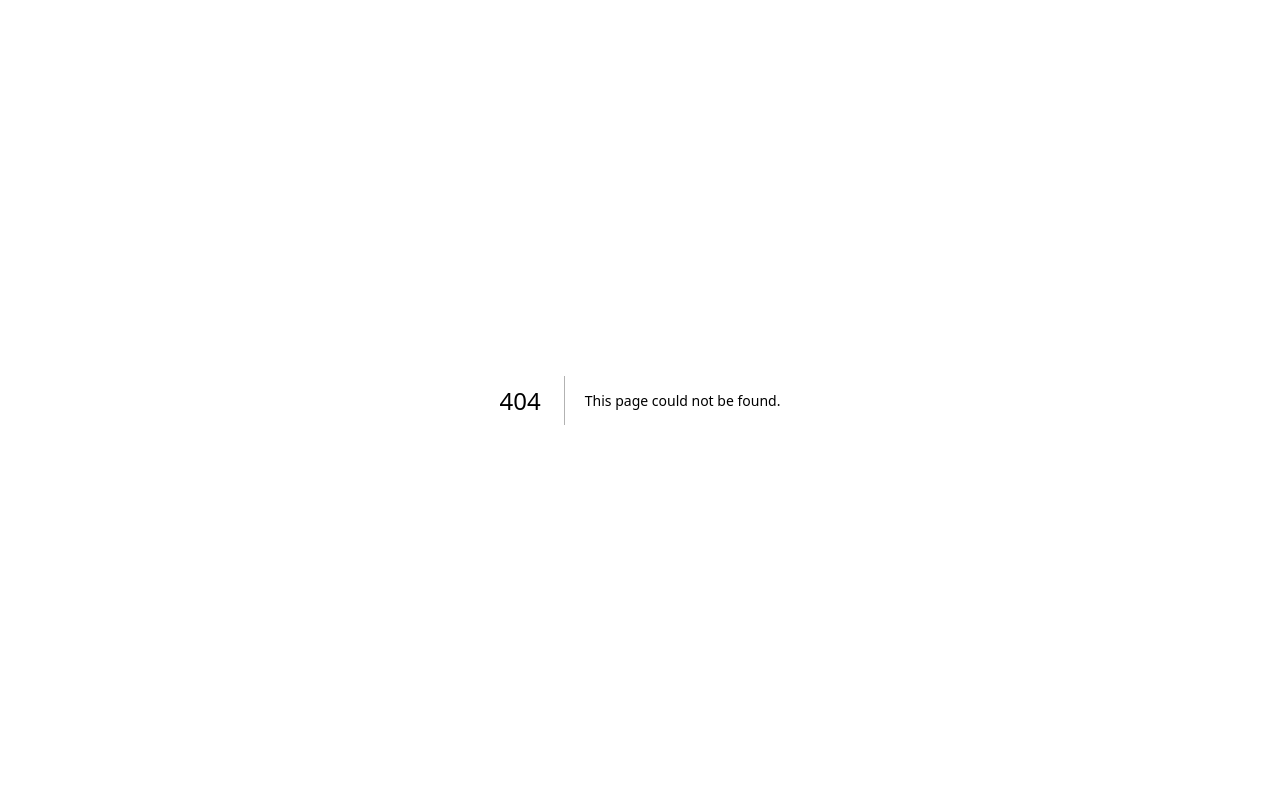
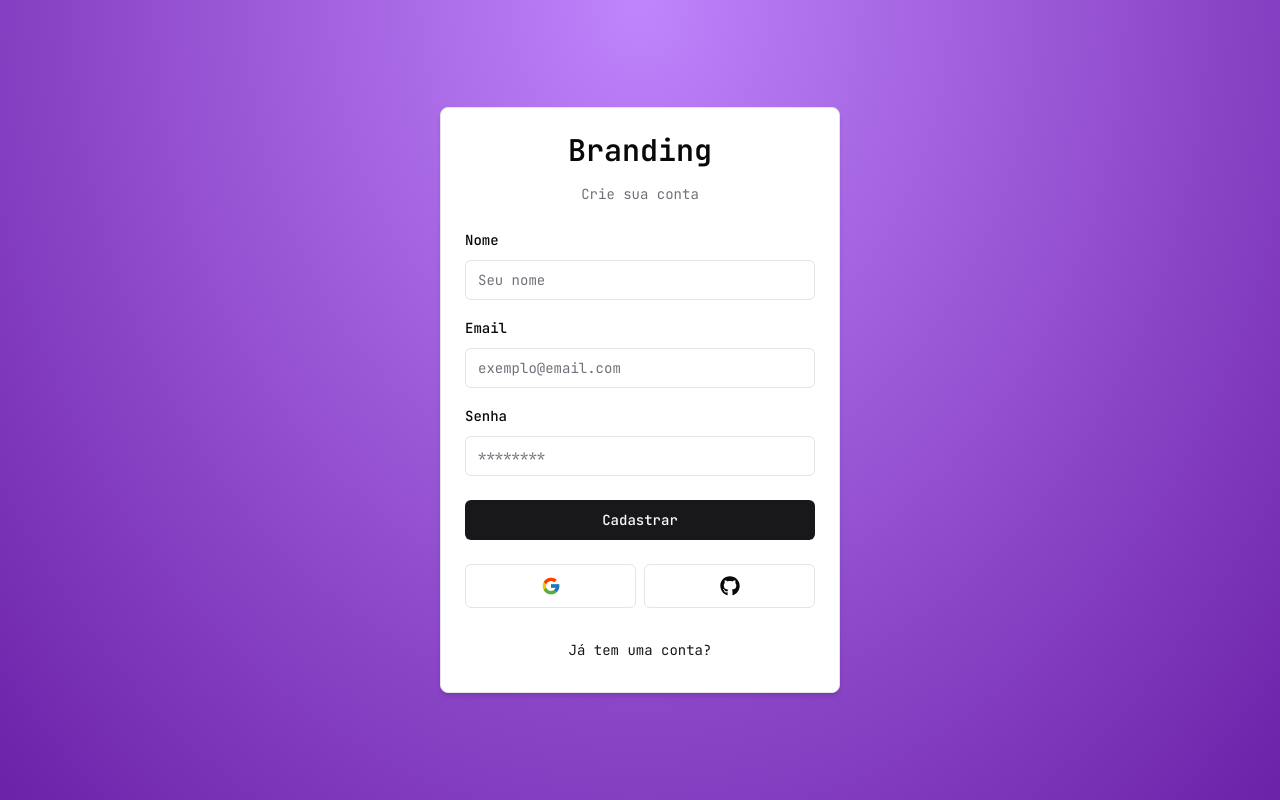
Before and after one commit to Lutefd/authkit, a Next.js app: page /auth/register in a window 1280 px wide. Before the commit this address had no page. Built offline with nearby package versions, Linux system fonts and the light colour scheme.

Commit message:
feat: add register page

```diff
--- /dev/null
+++ b/src/app/auth/register/page.tsx
@@ -0,0 +1,11 @@
+import RegisterForm from '@/components/auth/RegisterForm';
+
+export const RegisterPage = () => {
+	return (
+		<div>
+			<RegisterForm />
+		</div>
+	);
+};
+
+export default RegisterPage;
```
